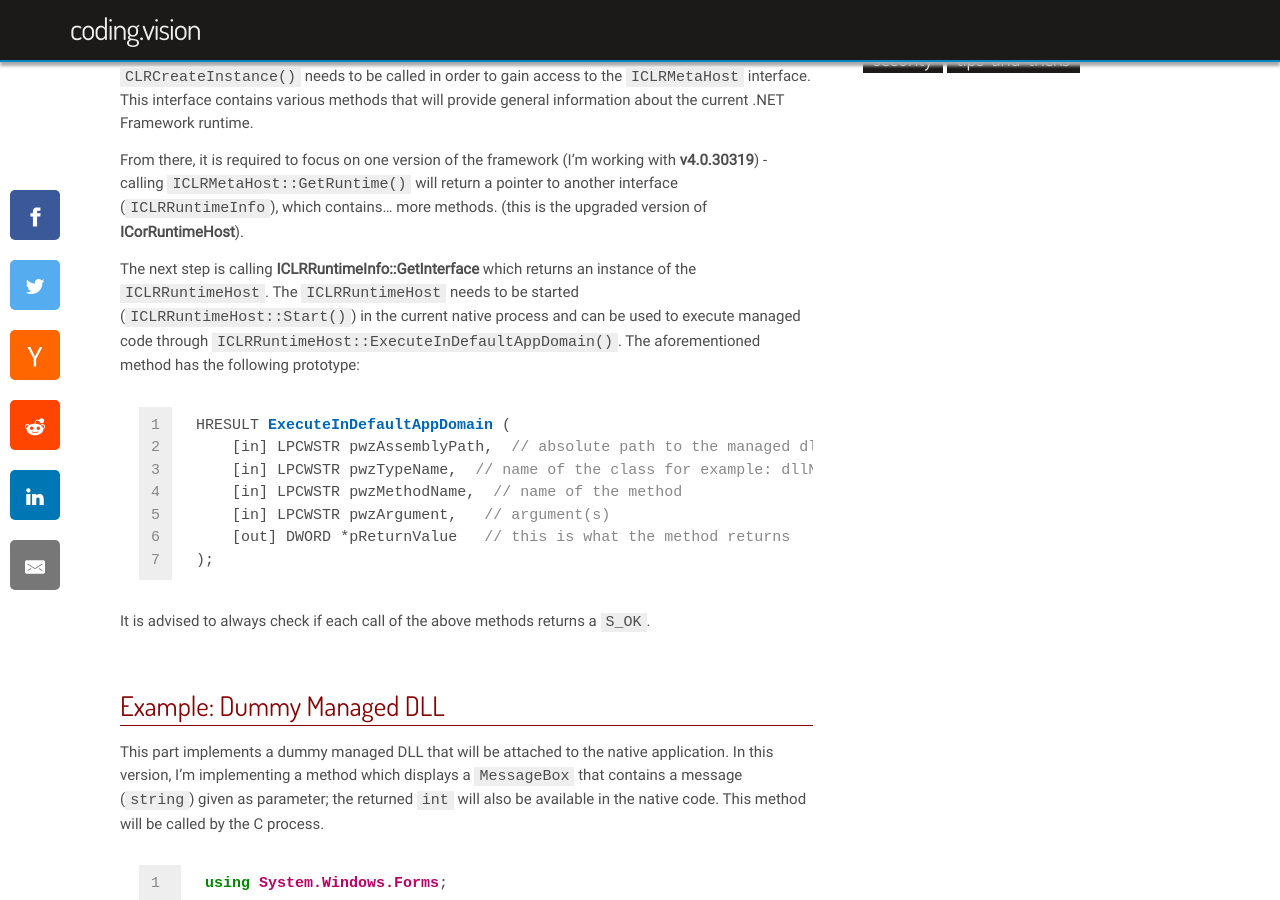
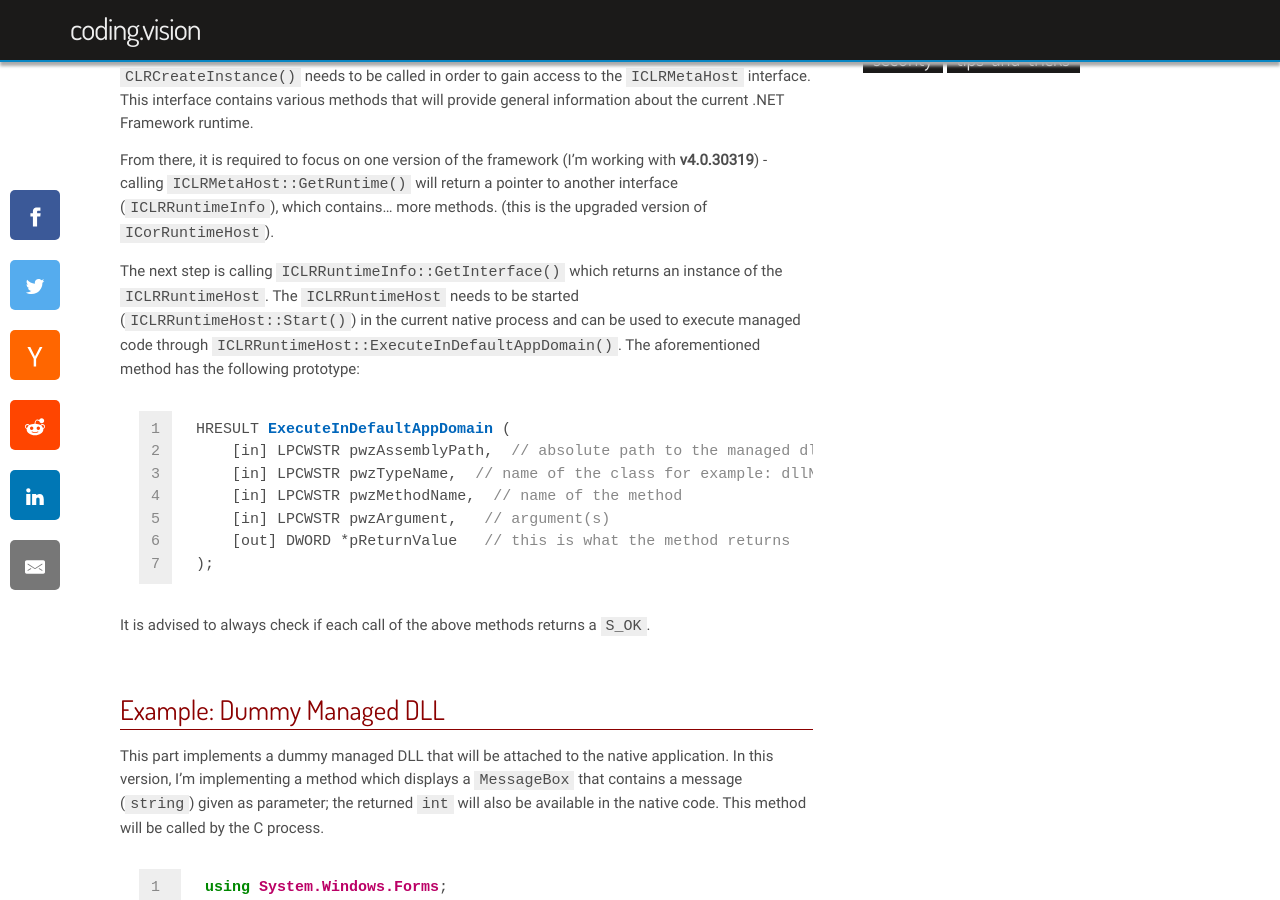
Before and after one commit to Apex95/apex95.github.io, a Jekyll site: the page built from _posts/2014-09-08-calling-a-c-method-from-c-c-native-process.markdown, in a window 1280 px wide and 900 px high, scrolled down 545 px. Built offline with Jekyll 4.4.1, drawn with Linux system fonts in a browser that asks for light colours; some web fonts are replaced; comment, search, counter and statistics services are not loaded.

Commit message:
updated article again...

````diff
--- a/_posts/2014-09-08-calling-a-c-method-from-c-c-native-process.markdown
+++ b/_posts/2014-09-08-calling-a-c-method-from-c-c-native-process.markdown
@@ -22,9 +22,9 @@ The following dependencies will be required
 
 `CLRCreateInstance()` needs to be called in order to gain access to the `ICLRMetaHost` interface. This interface contains various methods that will provide general information about the current .NET Framework runtime.
 
-From there, it is required to focus on one version of the framework (I'm working with **v4.0.30319**) - calling `ICLRMetaHost::GetRuntime()` will return a pointer to another interface (`ICLRRuntimeInfo`), which contains... more methods. (this is the upgraded version of **ICorRuntimeHost**).
+From there, it is required to focus on one version of the framework (I'm working with **v4.0.30319**) - calling `ICLRMetaHost::GetRuntime()` will return a pointer to another interface (`ICLRRuntimeInfo`), which contains... more methods. (this is the upgraded version of `ICorRuntimeHost`).
 
-The next step is calling **ICLRRuntimeInfo::GetInterface** which returns an instance of the `ICLRRuntimeHost`. The `ICLRRuntimeHost` needs to be started (`ICLRRuntimeHost::Start()`) in the current native process and can be used to execute managed code through `ICLRRuntimeHost::ExecuteInDefaultAppDomain()`. The aforementioned method has the following prototype:
+The next step is calling `ICLRRuntimeInfo::GetInterface()` which returns an instance of the `ICLRRuntimeHost`. The `ICLRRuntimeHost` needs to be started (`ICLRRuntimeHost::Start()`) in the current native process and can be used to execute managed code through `ICLRRuntimeHost::ExecuteInDefaultAppDomain()`. The aforementioned method has the following prototype:
 
 ```c
 HRESULT ExecuteInDefaultAppDomain (
````
